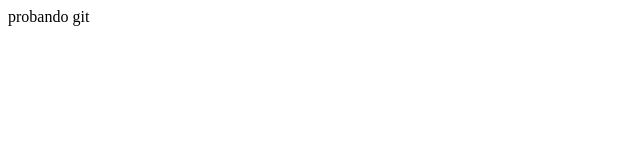
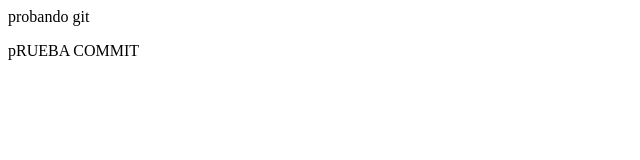
Before and after one commit to RenzoCagnola/grupo9CaC, a plain HTML site: page index.htm in a window 1280 px wide. Shown: the whole page, without its empty margins (0-640 px from the left). Drawn offline with Linux system fonts and the light colour scheme.

Commit message:
probando

```diff
--- a/index.htm
+++ b/index.htm
@@ -8,5 +8,6 @@
 </head>
 <body>
     probando git
+    <P>pRUEBA COMMIT</P>
 </body>
 </html>
```
